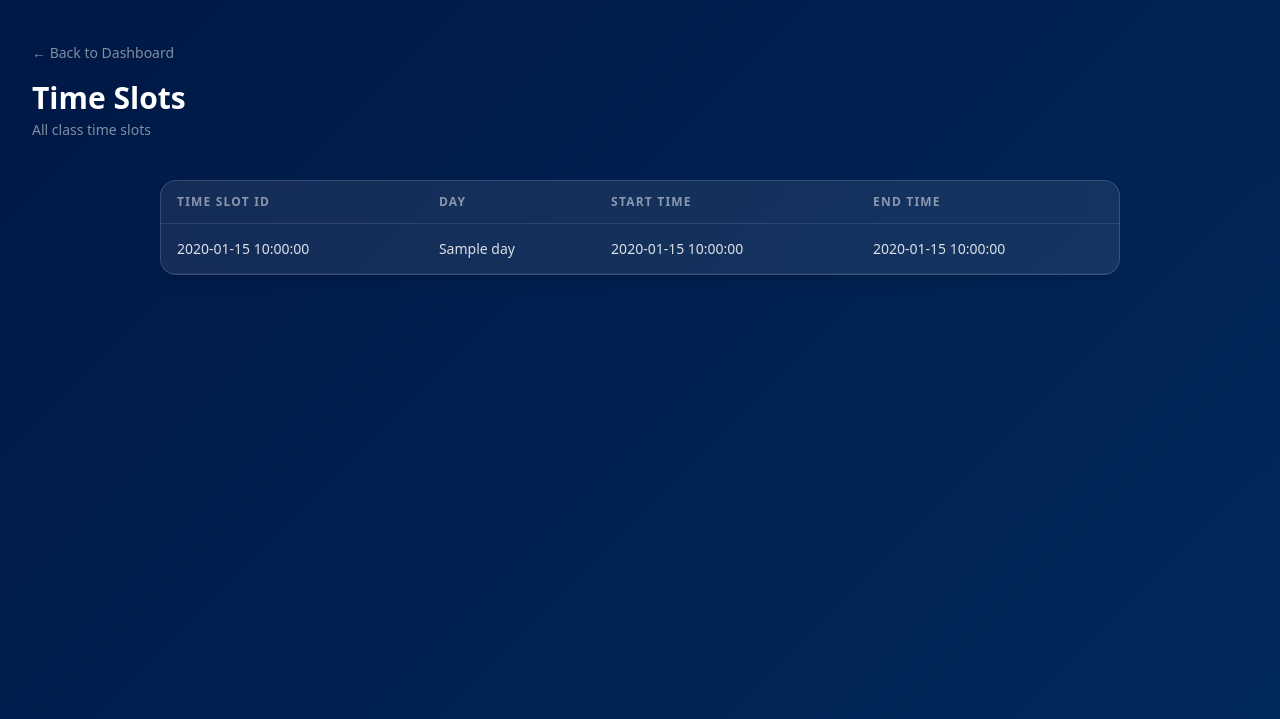
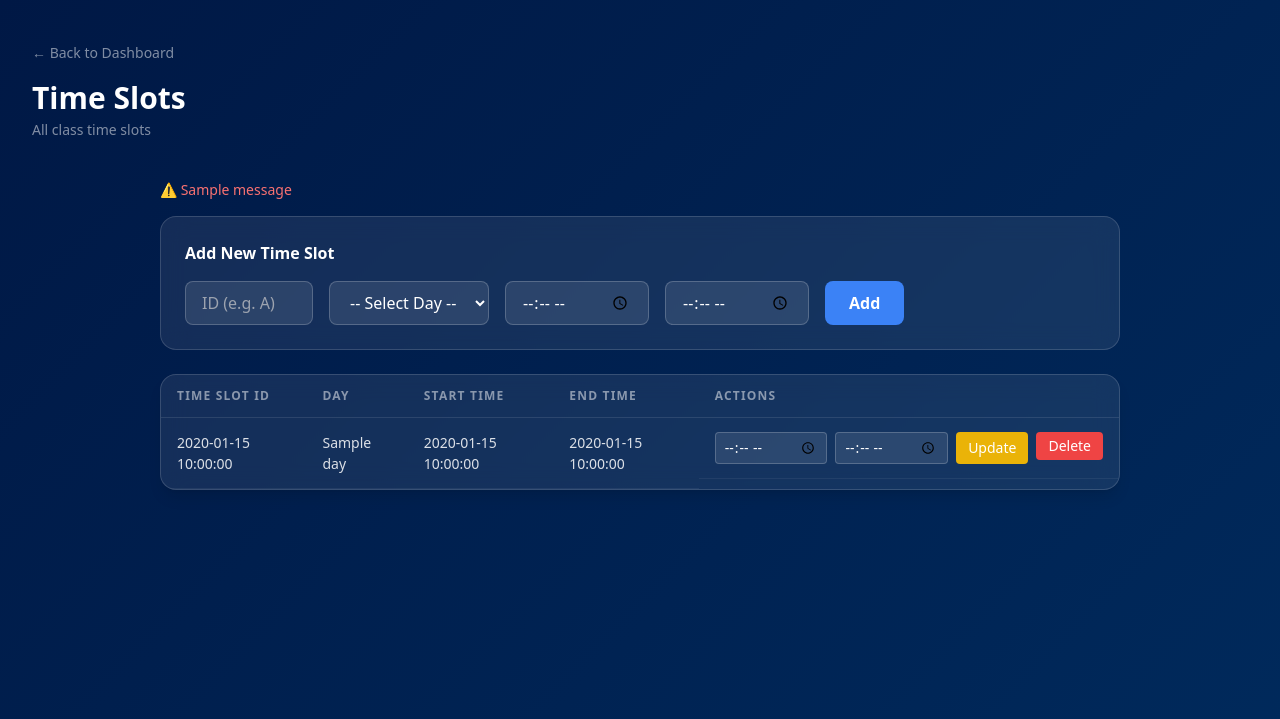
Before and after one commit to nyoak12/university-db-portal, a Flask app: template templates/admin/timeslots.html in a window 1280 px wide. Shown: the top 719 px of the page. Run offline with Flask 3, Linux system fonts and the light colour scheme; the template is opened without the code that fills it: most values are stand-ins (such as "Sample title", 1, 10 or a date in 2020); one stand-in notice (Sample message) is shown; some libraries are stand-ins or nearby versions.

Commit message:
complete timeslot  CRUD with ID validation and error handling

```diff
--- a/templates/admin/timeslots.html
+++ b/templates/admin/timeslots.html
@@ -10,6 +10,47 @@
 </div>
 
 <div class="max-w-5xl mx-auto px-8 pb-12">
+
+    <!-- Flash Messages -->
+    {% with messages = get_flashed_messages(with_categories=true) %}
+        {% if messages %}
+            {% for category, message in messages %}
+                <div class="flex items-center gap-2 mb-4 text-red-400 text-sm">
+                    <span>⚠️ {{ message }}</span>
+                </div>
+            {% endfor %}
+        {% endif %}
+    {% endwith %}
+
+    <!-- Create Form -->
+    <div class="glass-card rounded-2xl p-6 mb-6">
+        <h3 class="text-white font-semibold mb-4">Add New Time Slot</h3>
+        <form action="/admin/timeslots/create" method="POST">
+            <div class="flex gap-4">
+                <input type="text" name="time_slot_id" placeholder="ID (e.g. A)" required maxlength="4"
+                    class="glass-input rounded-lg px-4 py-2 w-32">
+                <select name="day" required class="glass-input rounded-lg px-4 py-2 w-40">
+                    <option value="" disabled selected>-- Select Day --</option>
+                    <option value="M">Monday</option>
+                    <option value="T">Tuesday</option>
+                    <option value="W">Wednesday</option>
+                    <option value="R">Thursday</option>
+                    <option value="F">Friday</option>
+                    <option value="S">Saturday</option>
+                </select>
+                <input type="time" name="start_time" required
+                    class="glass-input rounded-lg px-4 py-2 w-36">
+                <input type="time" name="end_time" required
+                    class="glass-input rounded-lg px-4 py-2 w-36">
+                <button type="submit"
+                    class="bg-blue-500 hover:bg-blue-600 text-white px-6 py-2 rounded-lg font-semibold">
+                    Add
+                </button>
+            </div>
+        </form>
+    </div>
+
+    <!-- Time Slots Table -->
     <div class="glass-card rounded-2xl shadow-lg overflow-hidden">
         <table class="glass-table">
             <thead>
@@ -18,6 +59,7 @@
                     <th>Day</th>
                     <th>Start Time</th>
                     <th>End Time</th>
+                    <th>Actions</th>
                 </tr>
             </thead>
             <tbody>
@@ -27,6 +69,35 @@
                     <td>{{ slot['day'] }}</td>
                     <td>{{ slot['start_time'] }}</td>
                     <td>{{ slot['end_time'] }}</td>
+                    <td class="flex gap-2">
+
+                        <!-- Update Form -->
+                        <form action="/admin/timeslots/update" method="POST" class="flex gap-2">
+                            <input type="hidden" name="time_slot_id" value="{{ slot['time_slot_id'] }}">
+                            <input type="hidden" name="day" value="{{ slot['day'] }}">
+                            <input type="time" name="start_time"
+                                value="{{ (slot['start_time']|string)[:5] }}"
+                                class="glass-input rounded px-2 py-1 text-sm">
+                            <input type="time" name="end_time"
+                                value="{{ (slot['end_time']|string)[:5] }}"
+                                class="glass-input rounded px-2 py1 text-sm">
+                            <button type="submit"
+                                class="bg-yellow-500 hover:bg-yellow-600 text-white px-3 py-1 rounded text-sm">
+                                Update
+                            </button>
+                        </form>
+
+                        <!-- Delete Form -->
+                        <form action="/admin/timeslots/delete" method="POST">
+                            <input type="hidden" name="time_slot_id" value="{{ slot['time_slot_id'] }}">
+                            <input type="hidden" name="day" value="{{ slot['day'] }}">
+                            <button type="submit"
+                                class="bg-red-500 hover:bg-red-600 text-white px-3 py-1 rounded text-sm">
+                                Delete
+                            </button>
+                        </form>
+
+                    </td>
                 </tr>
                 {% endfor %}
             </tbody>
```
Also changed, not shown: routes/admin.py (+68 -0 lines), db.sql.
